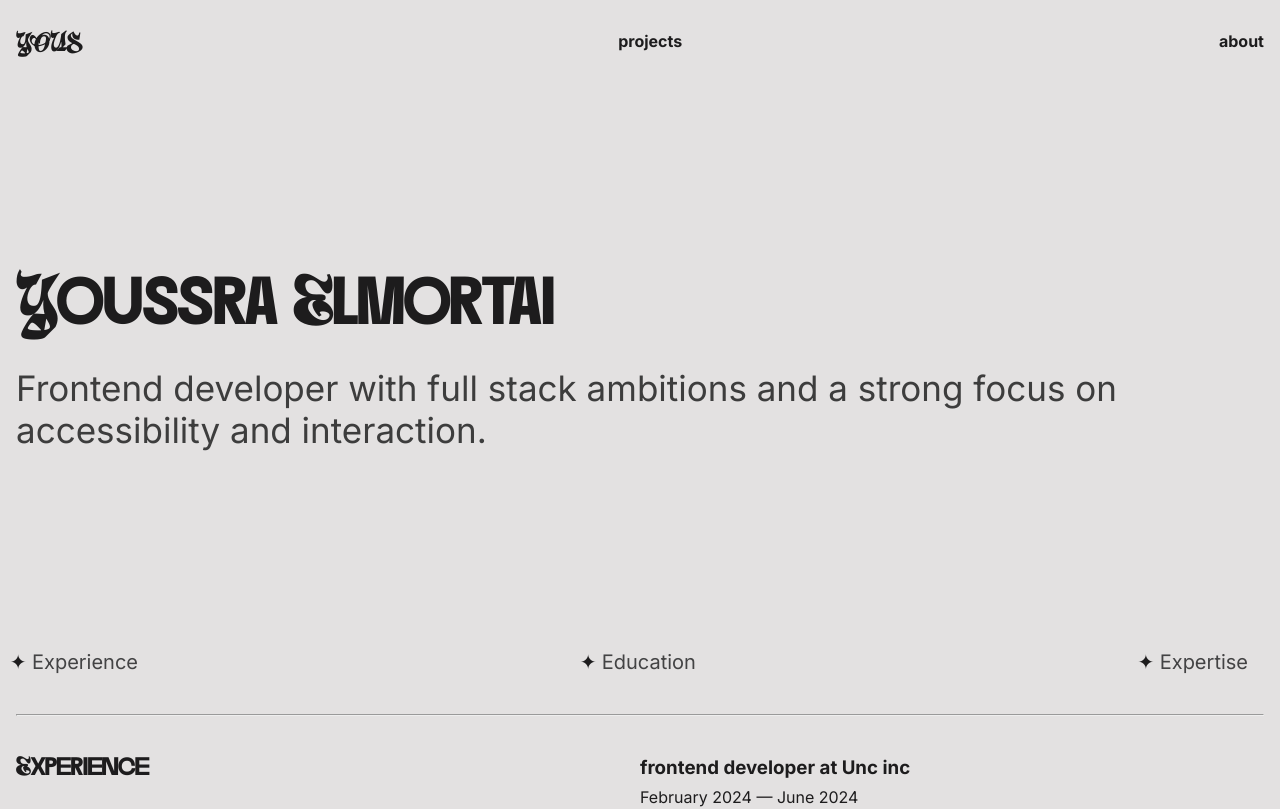
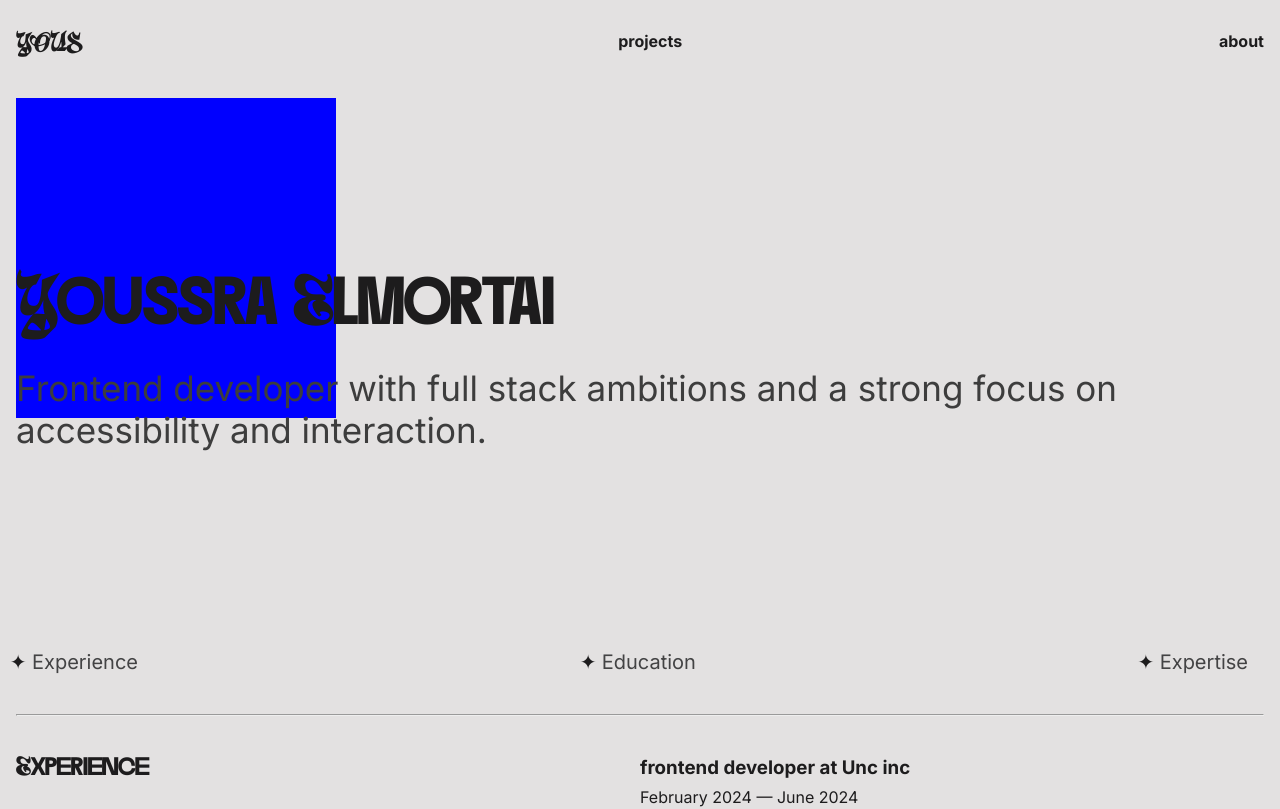
Before and after one commit to YoussraElmortai/portfolio24, a Next.js app: page /About in a window 1280 px wide. Shown: the top 809 px of the page. Built offline with nearby package versions, Linux system fonts and the light colour scheme.

Commit message:
main style added position 🌏

```diff
--- a/src/app/About/style.css
+++ b/src/app/About/style.css
@@ -1,3 +1,12 @@
+.orb{
+position: absolute;
+z-index: -1;
+aspect-ratio: 1/1;
+height: auto;
+width: 20rem;
+background: blue;
+}
+
 .about_intro {
     height: 60vh;
     display: flex;
--- a/src/app/globals.css
+++ b/src/app/globals.css
@@ -42,6 +42,8 @@ h2 {
 
 
 main {
+  position: relative;
+  z-index: 2;
   flex: 1;
   display: flex;
   flex-direction: column;
```
